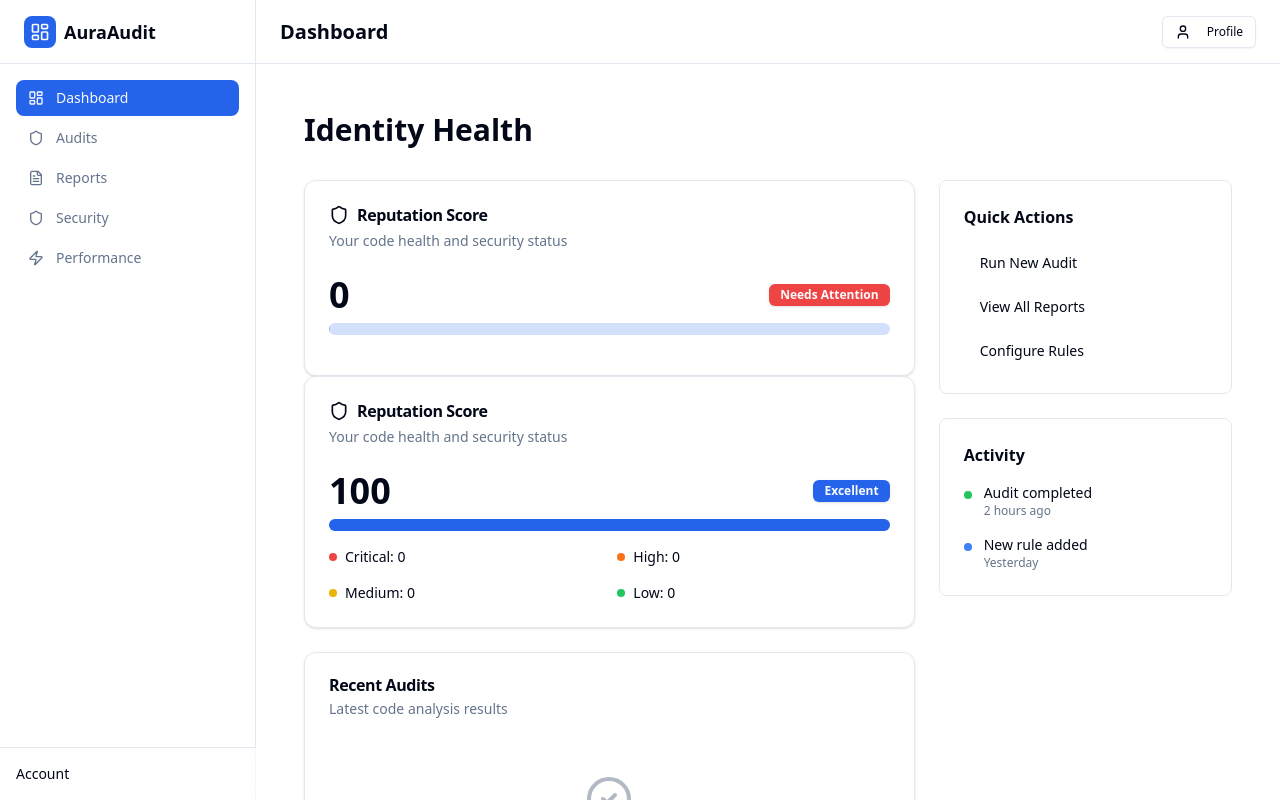
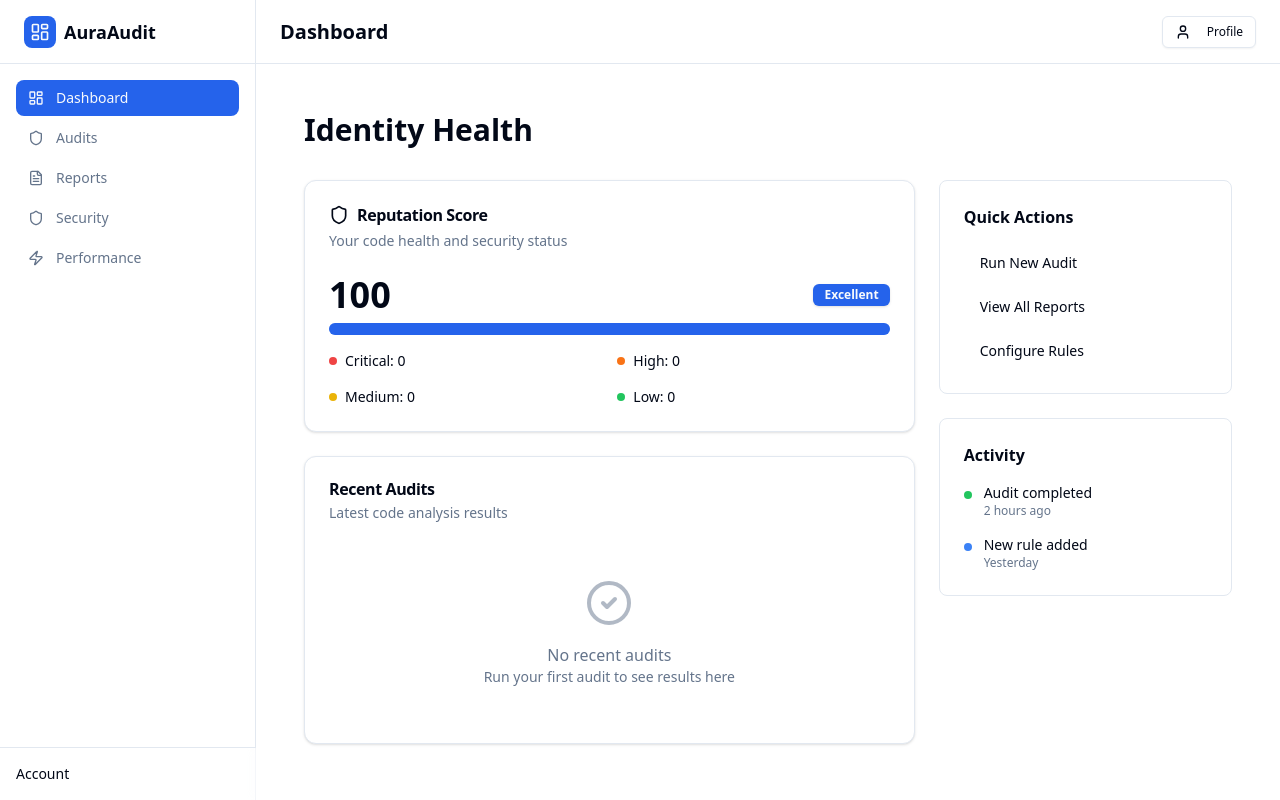
Before and after one commit to MelroseSaint/AuraAudit, a Next.js app: page /dashboard in a window 1280 px wide. Built offline with nearby package versions, Linux system fonts and the light colour scheme.

Commit message:
fix: remove InstantDB components to allow build to succeed

```diff
--- a/app/dashboard/page.tsx
+++ b/app/dashboard/page.tsx
@@ -2,7 +2,6 @@ import { Suspense } from 'react'
 import DashboardShell from '@/components/DashboardShell'
 import AuditStreamingList from '@/components/AuditStreamingList'
 import ReputationScoreSkeleton from '@/components/skeletons/ReputationScoreSkeleton'
-import IdentityHealthMetrics from '@/components/IdentityHealthMetrics'
 
 export default function DashboardPage() {
   return (
@@ -12,9 +11,6 @@ export default function DashboardPage() {
 
         <div className="grid grid-cols-1 lg:grid-cols-3 gap-6">
           <div className="lg:col-span-2">
-            <Suspense fallback={<ReputationScoreSkeleton />}>
-              <IdentityHealthMetrics />
-            </Suspense>
             <Suspense fallback={<ReputationScoreSkeleton />}>
               <AuditStreamingList />
             </Suspense>
```
